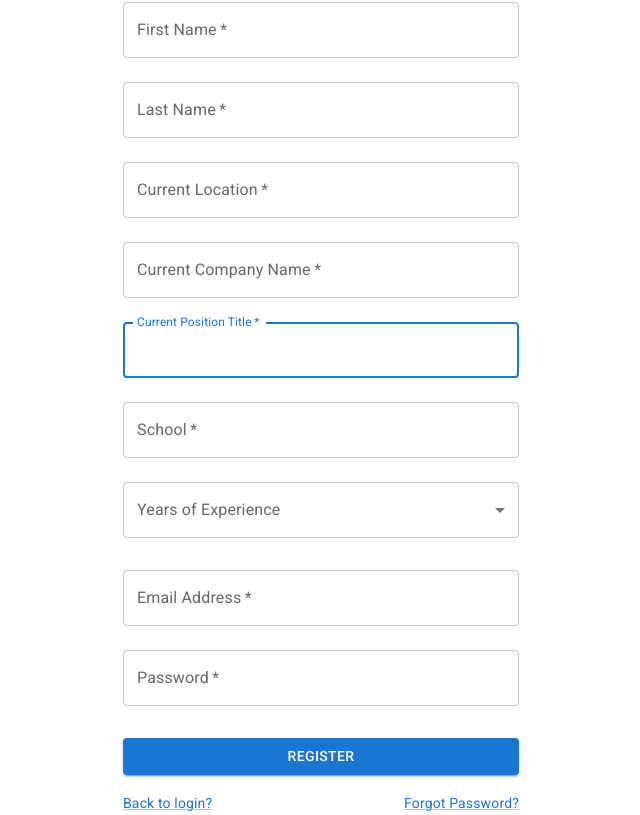
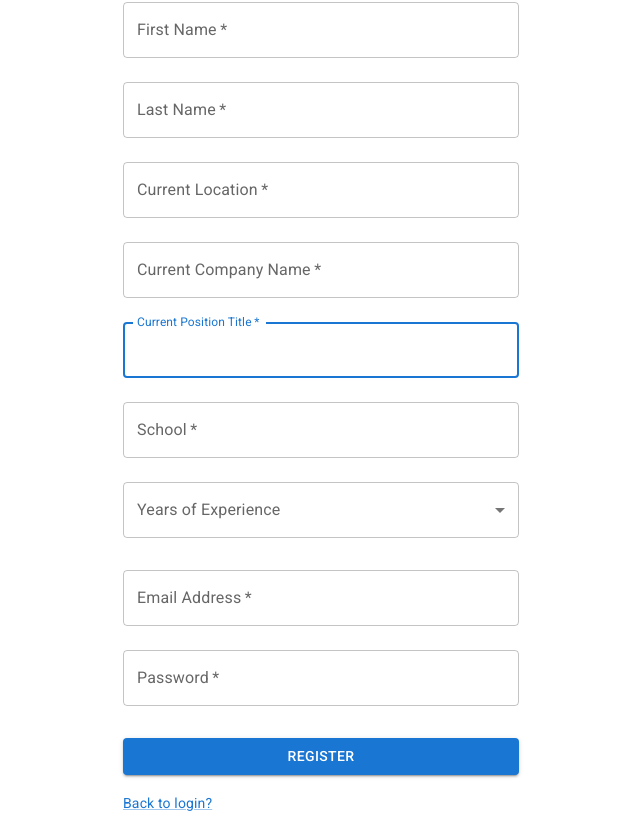
Before and after one commit to haxxorsid/referralboard, a React (Create React App) app in the folder client/: page /register in a window 1280 px wide. Shown: the part 174-989 px from the top of the page, without its empty margins (319-959 px from the left). Built offline with nearby package versions, Linux system fonts and the light colour scheme; no server answers.

Commit message:
Update Register.tsx

```diff
--- a/client/src/components/Register.tsx
+++ b/client/src/components/Register.tsx
@@ -150,11 +150,7 @@ export default function Register() {
                   Back to login?
                 </Link>
               </Grid>
-              <Grid item>
-                <Link component={RouterLink} to="/forgot-password" variant="body2">
-                  Forgot Password?
-                </Link>
-              </Grid>
+
             </Grid>
           </Box>
         </Box>
```
